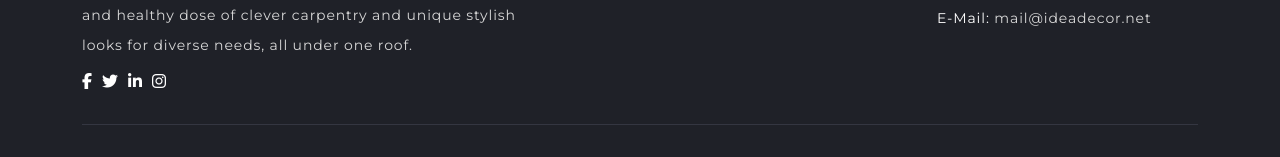
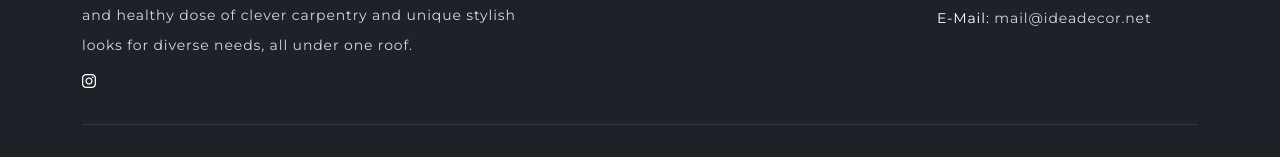
Before and after one commit to shabeebkaip/idea-decor, a plain HTML site: page index.html in a window 1280 px wide. Shown: the part 6675-6832 px from the top of the page. Drawn offline with nearby package versions, Linux system fonts and the light colour scheme.

Commit message:
instagram update

```diff
--- a/index.html
+++ b/index.html
@@ -764,16 +764,9 @@
             </div>
             <ul class="social">
               <li>
-                <a href="#"><i class="fa fa-facebook"></i></a>
-              </li>
-              <li>
-                <a href="#"><i class="fa fa-twitter"></i></a>
-              </li>
-              <li>
-                <a href="#"><i class="fa fa-linkedin"></i></a>
-              </li>
-              <li>
-                <a href="#"><i class="fa fa-instagram"></i></a>
+                <a href="https://www.instagram.com/ideadecor_llc/"
+                  ><i class="fa fa-instagram"></i
+                ></a>
               </li>
             </ul>
           </div>
```
